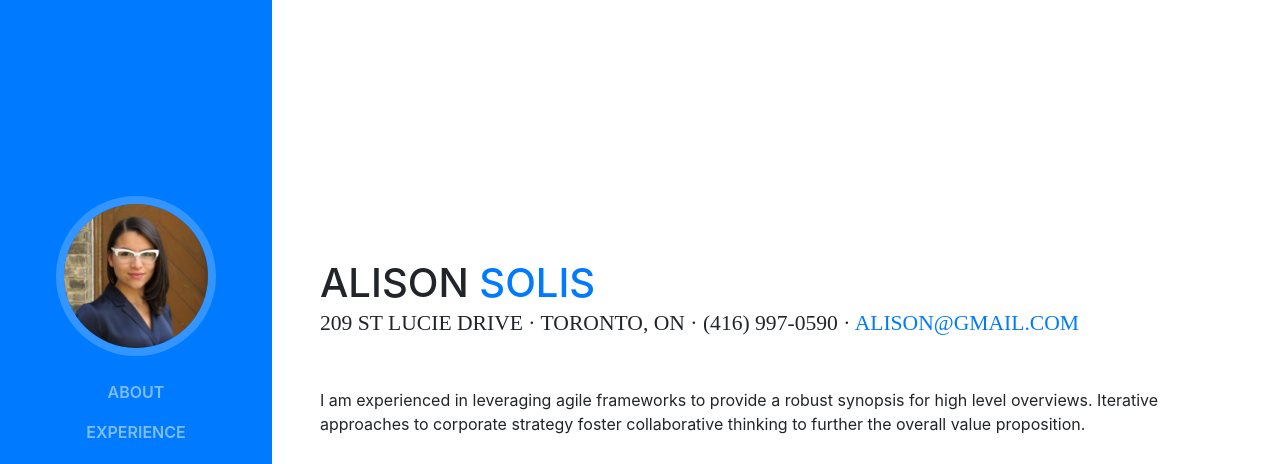
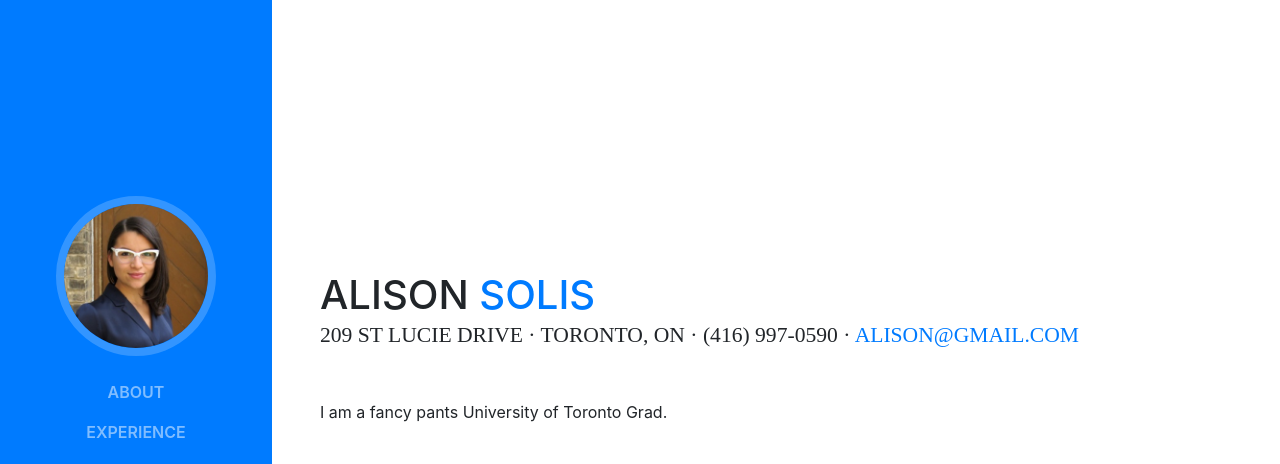
Before and after one commit to pvelasqu/pvelasqu.github.io, a website with bundled scripts: page index.html in a window 1280 px wide. Shown: the top 464 px of the page. Built offline with nearby package versions, Linux system fonts and the light colour scheme; a web font is replaced by a local one.

```diff
--- a/index.html
+++ b/index.html
@@ -71,7 +71,7 @@
           <div class="subheading mb-5">209 St Lucie Drive · Toronto, ON · (416) 997-0590 ·
             <a href="mailto:name@email.com">Alison@gmail.com</a>
           </div>
-          <p class="mb-5">I am experienced in leveraging agile frameworks to provide a robust synopsis for high level overviews. Iterative approaches to corporate strategy foster collaborative thinking to further the overall value proposition.</p>
+          <p class="mb-5">I am a fancy pants University of Toronto Grad.</p>
           <ul class="list-inline list-social-icons mb-0">
             <li class="list-inline-item">
               <a href="#">
```
